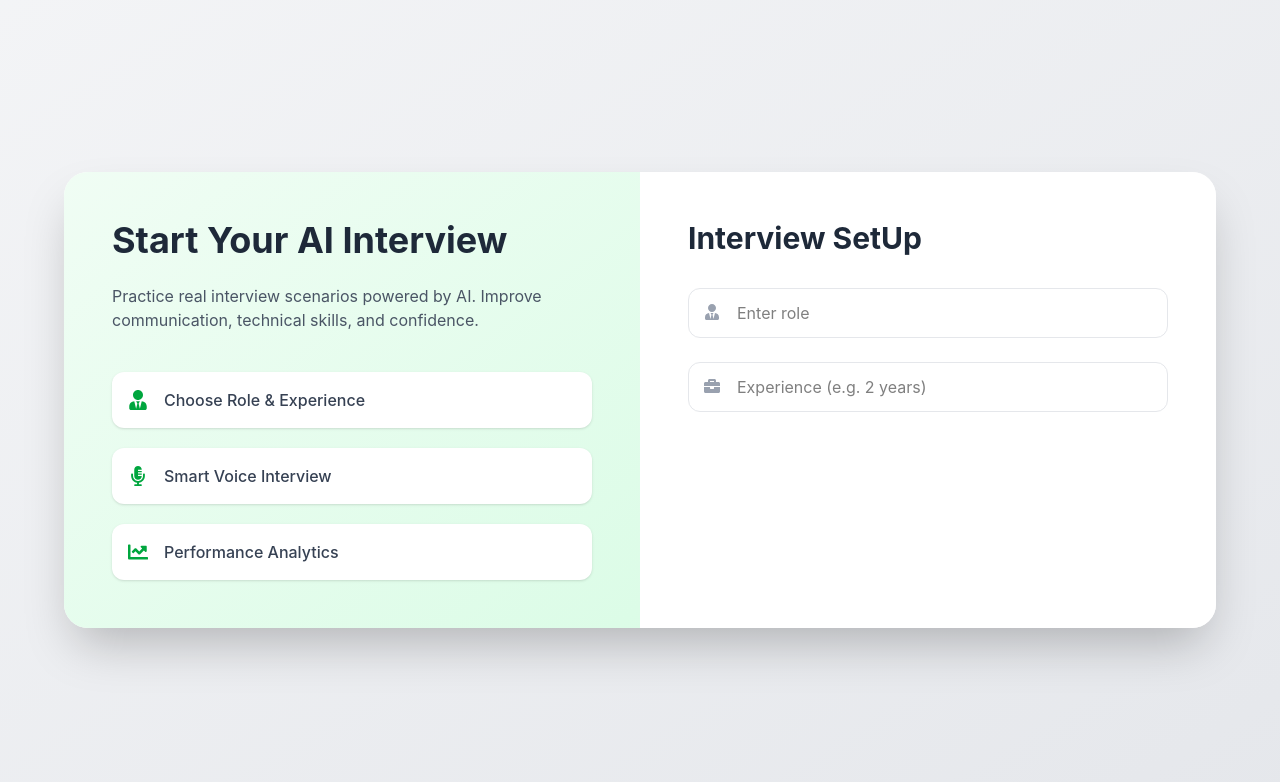
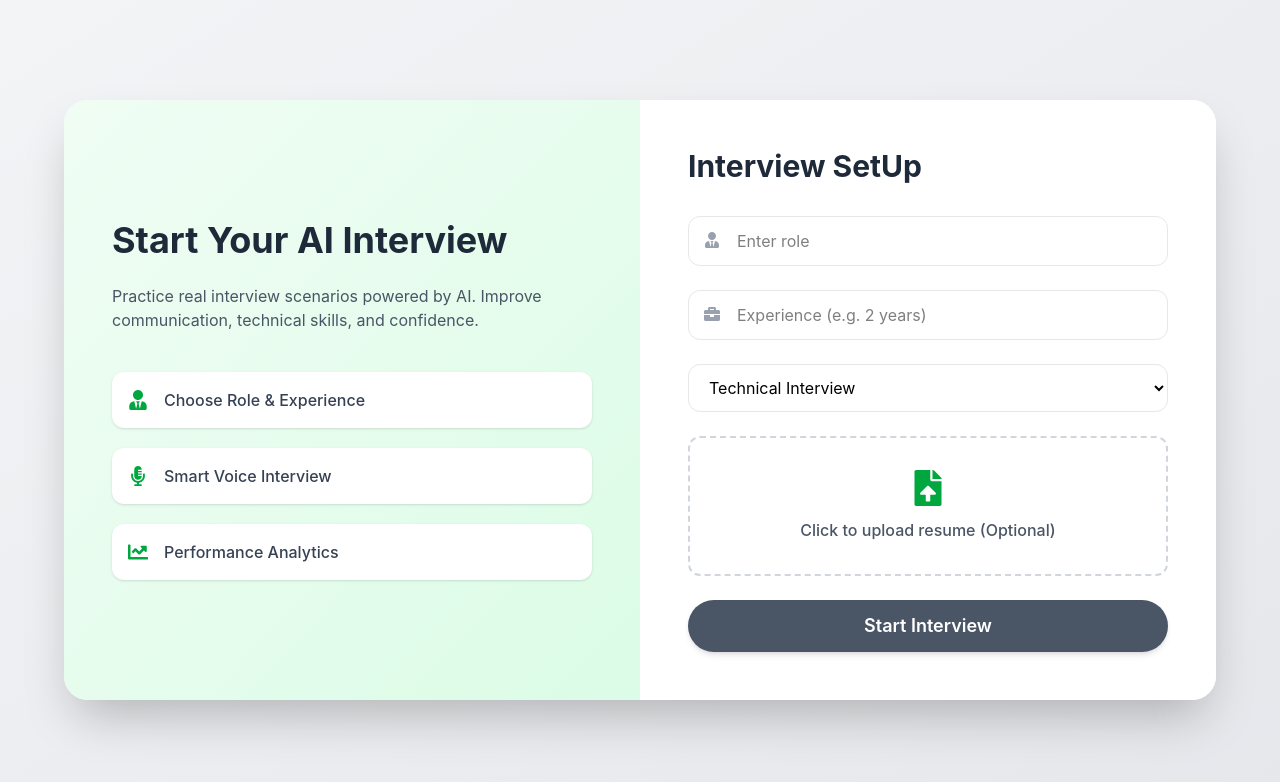
Before and after one commit to Dushyant110/AI-Mock-Interview, a React (Vite) app in the folder client/: page /interview in a window 1280 px wide. Shown: the top 782 px of the page. Built offline with nearby package versions, Linux system fonts and the light colour scheme; no server answers; the HTML template or start-up script is replaced by a standard one.

Commit message:
name role setup

```diff
--- a/client/src/components/Step1SetUp.jsx
+++ b/client/src/components/Step1SetUp.jsx
@@ -13,6 +13,13 @@
   const [role, setRole] = useState("");
   const [experience, setExperience] = useState("");
   const [mode, setMode] = useState("Technical");
+  const [resumeFile, setResumeFile] = useState(null);
+  const [loading, setLoading] = useState(false);
+  const [projects, setProjects] = useState([]);
+  const [skills, setSkills] = useState([]);
+  const [resumeText, setResumeText] = useState("");
+  const [analysisDone, setAnalysisDone] = useState(false);
+  const [analyzing, setAnalyzing] = useState(false);
   return (
     <motion.div
       initial={{ opacity: 0 }}
@@ -98,8 +105,62 @@
                 className='w-full pl-12 pr-4 py-3 border border-gray-200 rounded-xl focus:ring-2 focus:ring-green-500 outline-none transition'
                 onChange={(e) => setExperience(e.target.value)} value={experience}
               />
+
             </div>
+
+            <select value={mode}
+              onChange={(e) => setMode(e.target.value)}
+              className='w-full py-3 px-4 border border-gray-200 rounded-xl focus:ring-2 focus:ring-green-500 outline-none transition'>
+
+              <option value="Technical">Technical Interview</option>
+              <option value="HR">HR Interview</option>
+            </select>
+
+            {!analysisDone && (
+              <motion.div
+                whileHover={{ scale: 1.02 }}
+                onClick={() => document.getElementById("resumeUpload").click()}
+                className='border-2 border-dashed border-gray-300 rounded-xl p-8 text-center cursor-pointer hover:border-green-500 hover:bg-green-50 transition'
+              >
+                <FaFileUpload className='text-4xl mx-auto text-green-600 mb-3' />
+
+                <input
+                  type="file"
+                  accept="application/pdf"
+                  id="resumeUpload"
+                  className="hidden"
+                  onChange={(e) => setResumeFile(e.target.files[0])}
+                />
+
+                <p className='text-gray-600 font-medium'>
+                  {resumeFile ? resumeFile.name : "Click to upload resume (Optional)"}
+                </p>
+
+                {resumeFile && (
+                  <motion.button
+                    whileHover={{ scale: 1.02 }}
+                    className='mt-4 bg-gray-900 text-white px-5 py-2 rounded-lg hover:bg-gray-800 transition'
+                  >
+                    {analyzing ? "Analyzing..." : "Analyze Resume"}
+                  </motion.button>
+                )}
+
+
+              </motion.div>
+            )}
+
+            <motion.button
+              disabled={!role || !experience}
+              whileHover={{ scale: 1.03 }}
+              whileTap={{ scale: 0.95 }}
+              className='w-full disabled:bg-gray-600 bg-green-600 hover:bg-green-700 text-white py-3 rounded-full text-lg font-semibold transition duration-300 shadow-md'
+            >
+              Start Interview
+            </motion.button>
+
           </div>
+
+
 
         </motion.div>
       </div>
```
